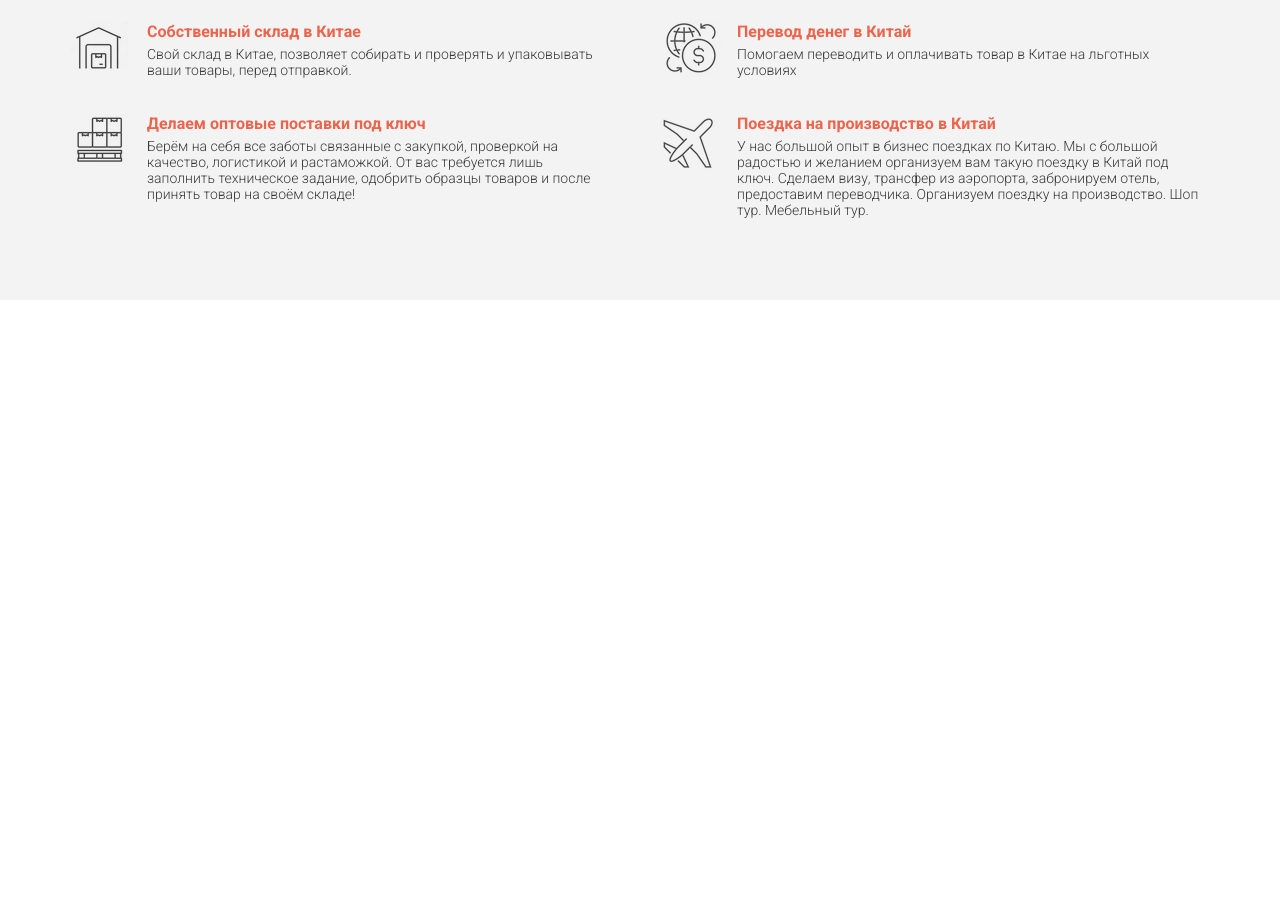
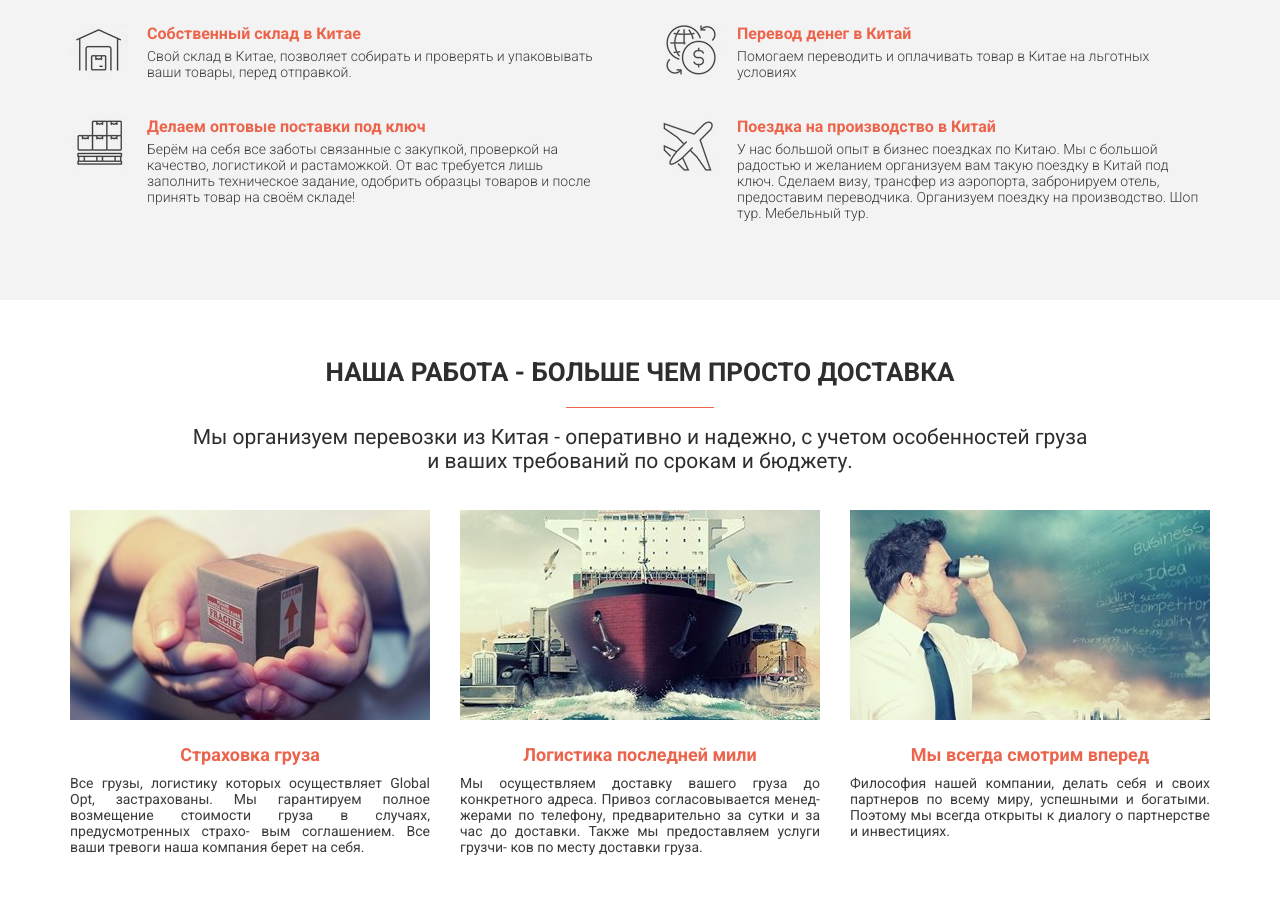
Before and after one commit to PavelMr42/Global_Opt, a plain HTML site: page src/index.html in a window 1280 px wide. Shown: the part 1045-1964 px from the top of the page. Before the commit the page ends 1345 px from the top, so only its background shows below. Drawn offline with Linux system fonts and the light colour scheme.

Commit message:
work ready

```diff
--- a/src/index.html
+++ b/src/index.html
@@ -144,5 +144,47 @@
 
     </div>
 </section>
+<section class="work">
+    <div class="container">
+        <h2 class="title">Наша работа - больше чем просто доставка</h2>
+        <div class="divider"></div>
+        <div class="work__text">Мы организуем перевозки из Китая - оперативно и надежно, с учетом особенностей груза
+            <br>
+            и ваших требований по срокам и бюджету.
+        </div>
+        <div class="work__wrapper">
+            <div class="work__item">
+                <div>
+                    <img src="img/our_work/1_insurance.jpg" alt="insurance.">
+                    <div class="work__subtitle">Страховка груза</div>
+                    <div class="work__descr">Все грузы, логистику которых осуществляет Global Opt, застрахованы. Мы
+                        гарантируем полное возмещение стоимости груза в случаях, предусмотренных страхо- вым
+                        соглашением. Все ваши тревоги наша компания берет на себя.
+                    </div>
+                </div>
+            </div>
+            <div class="work__item">
+                <img src="img/our_work/2_logistics.jpg" alt="logistics.">
+                <div>
+                    <div class="work__subtitle">Логистика последней мили</div>
+                    <div class="work__descr">Мы осуществляем доставку вашего груза до конкретного адреса. Привоз
+                        согласовывается менед- жерами по телефону, предварительно за сутки и за час до доставки. Также
+                        мы предоставляем услуги грузчи- ков по месту доставки груза.
+                    </div>
+                </div>
+            </div>
+            <div class="work__item">
+                <img src="img/our_work/3_forward.jpg" alt="forward">
+                <div>
+                    <div class="work__subtitle">Мы всегда смотрим вперед</div>
+                    <div class="work__descr">Философия нашей компании, делать себя и своих партнеров по всему миру,
+                        успешными и богатыми. Поэтому мы всегда открыты к диалогу о партнерстве и инвестициях.
+                    </div>
+                </div>
+            </div>
+        </div>
+    </div>
+</section>
+
 </body>
 </html>
--- a/src/sass/_base.scss
+++ b/src/sass/_base.scss
@@ -13,3 +13,10 @@ a {
   max-width: 1140px;
   margin: 0 auto;
 }
+
+.divider {
+  padding-top: 20px;
+  border-bottom: 1px solid $main-color;
+  width: 148px;
+  margin: 0 auto;
+}
--- a/src/sass/blocks/_advantages.scss
+++ b/src/sass/blocks/_advantages.scss
@@ -3,10 +3,10 @@
   background-color: #f3f3f3;
   &__wrapper {
     display: grid;
-    grid-template: repeat(3,minmax(34px,auto))/repeat(2,540px);
+    grid-template: repeat(3,minmax(33px,auto))/repeat(2,540px);
     grid-auto-rows: 1fr;
     column-gap: 50px;
-    row-gap: 36px;
+    row-gap: 37px;
     padding-top: 30px;
   }
   &__item {
--- /dev/null
+++ b/src/sass/blocks/_work.scss
@@ -0,0 +1,32 @@
+.work {
+  min-height: 619px;
+  &__text {
+    text-align: center;
+    padding-top: 17px;
+    font-size: 21px;
+    font-weight: 400;
+    color: #2e2e2e;
+  }
+  &__wrapper {
+    display: flex;
+    justify-content: space-between;
+    padding-top: 37px;
+  }
+  &__item {
+    width: 360px;
+  }
+  &__subtitle {
+    text-align: center;
+    font-size: 18px;
+    font-weight: 700;
+    color: $main-color;
+    padding-top: 20px;
+  }
+  &__descr {
+    padding-top: 10px;
+    text-align: justify;
+    font-size: 14px;
+    font-weight: 400;
+    color: #3a3a3a;
+  }
+}
--- a/src/sass/style.scss
+++ b/src/sass/style.scss
@@ -7,3 +7,4 @@
 @import "blocks/titles";
 @import "blocks/promo";
 @import "blocks/advantages";
+@import "blocks/work";
```
Also changed, not shown: dist/index.html (+1 -1 lines), dist/css/style.min.css, dist/img/Our_work/3_forward.jpg (added), src/css/style.min.css, src/img/our_work/1_insurance.jpg (renamed from src/img/Our_work/1_insurance.jpg), src/img/our_work/2_logistics.jpg (renamed from src/img/Our_work/2_logistics.jpg), src/img/our_work/3_forward.jpg (renamed from src/img/Our_work/3__forward.jpg), src/sass/style.css, 1 other file.
